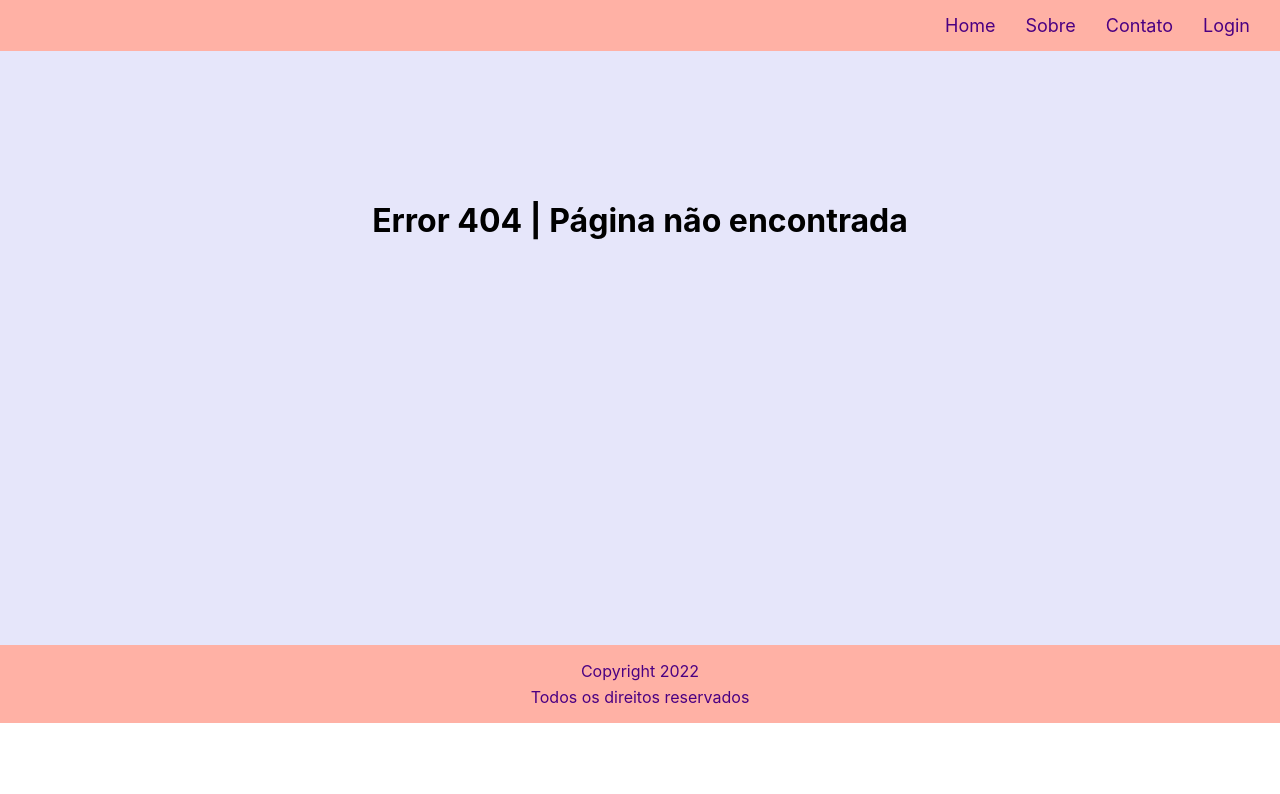
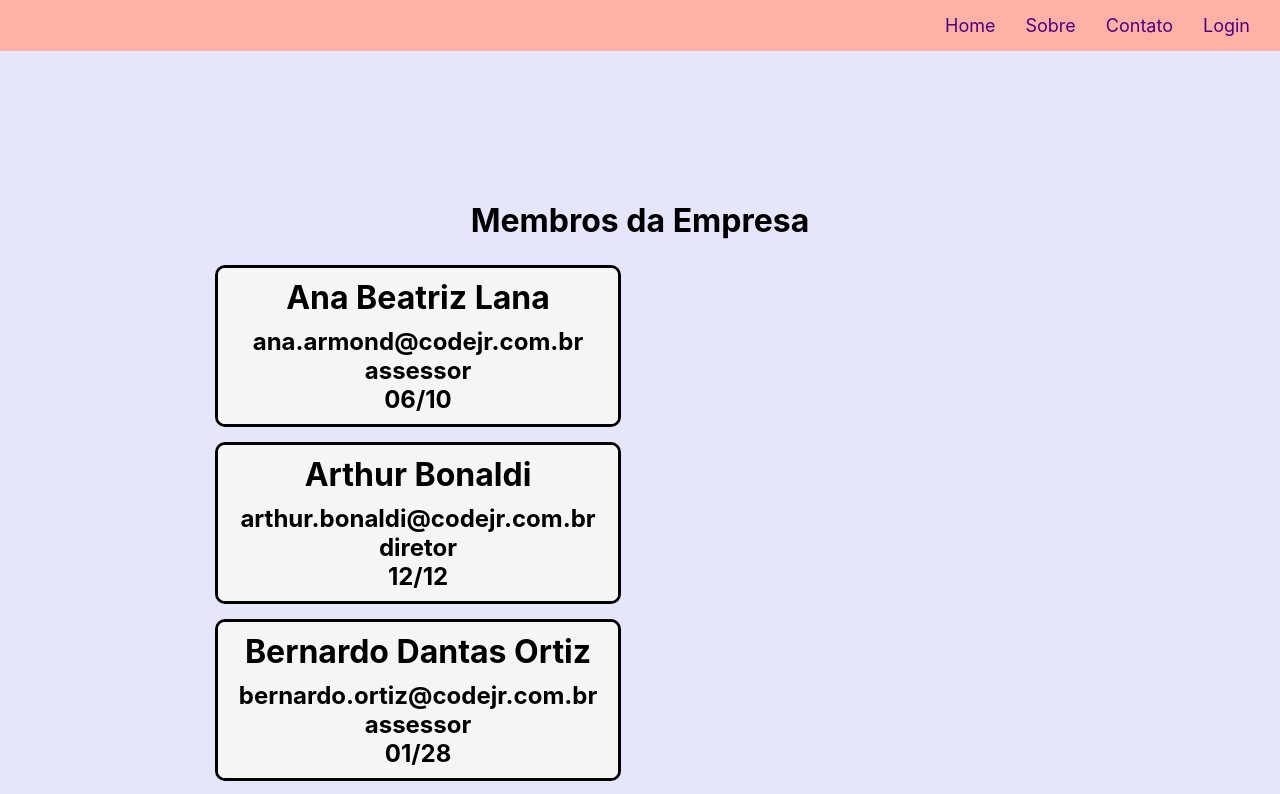
Before and after one commit to MarianaSiano/desafio-react-code, a React (Create React App) app: page /membros in a window 1280 px wide. Before the commit this address had no page. Shown: the top 794 px of the page. Built offline with nearby package versions, Linux system fonts and the light colour scheme; data requests are answered from the project's data file.

Commit message:
Pagina de membros quase pronta

```diff
--- a/package.json
+++ b/package.json
@@ -18,7 +18,7 @@
     "build": "react-scripts build",
     "test": "react-scripts test",
     "eject": "react-scripts eject",
-    "api": "json-server --watch api.json --port 9000"
+    "api": "json-server --watch api.json --port 5000"
   },
   "eslintConfig": {
     "extends": [
--- a/src/components/css/Card.css
+++ b/src/components/css/Card.css
@@ -6,13 +6,18 @@
     margin: 15px;
     display: flex;
     flex-direction: column;
-    min-width: 500px;
-    max-width: 500px;
+    min-width: 400px;
+    max-width: 400px;
 }
 
-.Card .Members {
+.Card .Empresa {
     background-color: #F5F5F5;
     color: #000000;
     padding: 10px;
-    flex-grow: 1;
+    flex: 1;
+    flex-wrap: wrap;
 }
+
+.Card .Empresa h1, h2 {
+    text-align: center;
+}
--- a/src/components/css/Contents.css
+++ b/src/components/css/Contents.css
@@ -1,4 +1,4 @@
 .Contents {
     background-color: #E6E6FA;
-    padding: 150px 250px 405px 250px;
+    padding: 150px 200px 405px 200px;
 }
--- a/src/components/layouts/Card.jsx
+++ b/src/components/layouts/Card.jsx
@@ -1,15 +1,15 @@
 import '../css/Card.css'
 import React from "react";
 
-export default props => {
-    const cardStyle = {
-        backgroudColor: '#FFB1A5',
-        borderColor: '#FFBBA5'
-    }
+export default function Card(props) {
     return (
         <div className="Card">
-            <div className="Members">
-                {props.children}
+            <div className="Empresa">
+                <h1>{props.name}</h1>
+                <h2>{props.email}</h2>
+                <h2>{props.office}</h2>
+                <h2>{props.departaments}</h2>
+                <h2>{props.birthday}</h2>
             </div>
         </div>
     )
--- a/src/components/layouts/Contents.jsx
+++ b/src/components/layouts/Contents.jsx
@@ -12,6 +12,7 @@ import Home from '../../views/pages/Home';
 import Sobre from '../../views/pages/Sobre';
 import Contact from '../../views/pages/Contact';
 import Login from '../../views/pages/Login';
+import Membros from '../../views/pages/Membros';
 import NotFound from '../../views/pages/NotFound';
 
 const Content = props => (
@@ -23,6 +24,8 @@ const Content = props => (
 
             <Route path='/contato' element={<Contact />} />
 
+            <Route path='/membros' element={<Membros />} />
+
             <Route path='/login' element={<Login />} />
 
             <Route path='*' element={<NotFound />} />
--- a/src/views/pages/Membros.jsx
+++ b/src/views/pages/Membros.jsx
@@ -7,24 +7,38 @@ import Card from '../../components/layouts/Card';
 //CSS
 import './css/Membros.css';
 
-const Membros = props => {
-    function Membros() {
-        const [membros, setMembros] = useState([])
-        const getMembros = async(url) => {
-            const resposta = await fetch(url);
-            const data = await resposta.json();
+export default function Membros() {
+    const [membros, setMembros] = useState([]);
+    const getMembros = async (url) => {
+        const resultado = await fetch(url);
+        const data = await resultado.json();
 
-            setMembros(data);
-        }
+        setMembros(data);
     }
 
     useEffect(() => {
-        const membrosUrl = "http://localhost:9000/membros";
+        const membrosUrl = "http://localhost:5000/members";
+        getMembros(membrosUrl);
     }, [])
 
     return (
-        <div className="Membros"></div>
+        <div className="Membros">
+            <div className="Juniores">
+                <h1>Membros da Empresa</h1>
+                {
+                    membros.map((membro, index) => (
+                        <Card key={index}
+                        id={membro.id}
+                        name={membro.name}
+                        email={membro.email}
+                        office={membro.cargo}
+                        departaments={membro.departamento}
+                        birthday={membro.aniversario}
+                        />
+
+                        ))
+                }
+            </div>
+        </div>
     )
 }
-
-export default Membros
--- a/src/views/pages/css/Membros.css
+++ b/src/views/pages/css/Membros.css
@@ -0,0 +1,17 @@
+.Membros .Juniores {
+    align-items: center;
+    align-content: space-between;
+    justify-content: center;
+    flex-grow: 1;
+}
+
+.Membros .Juniores h1 {
+    text-align: center;
+    padding-bottom: 10px;
+    flex-flow: row wrap;
+}
+
+.Membros .Card {
+    display: flex;
+    flex-wrap: wrap;
+}
```
